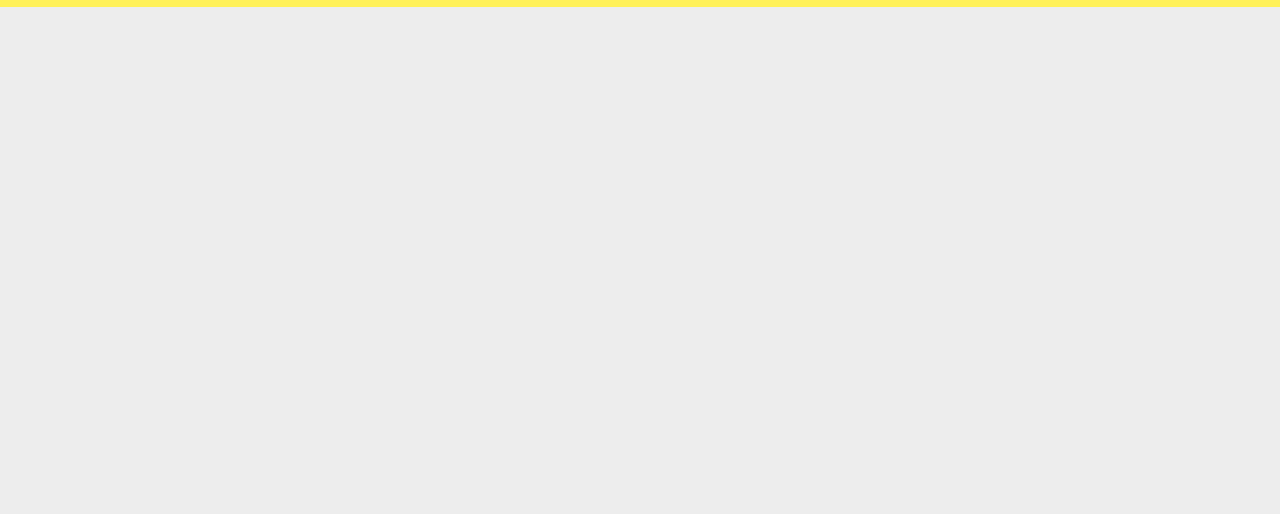
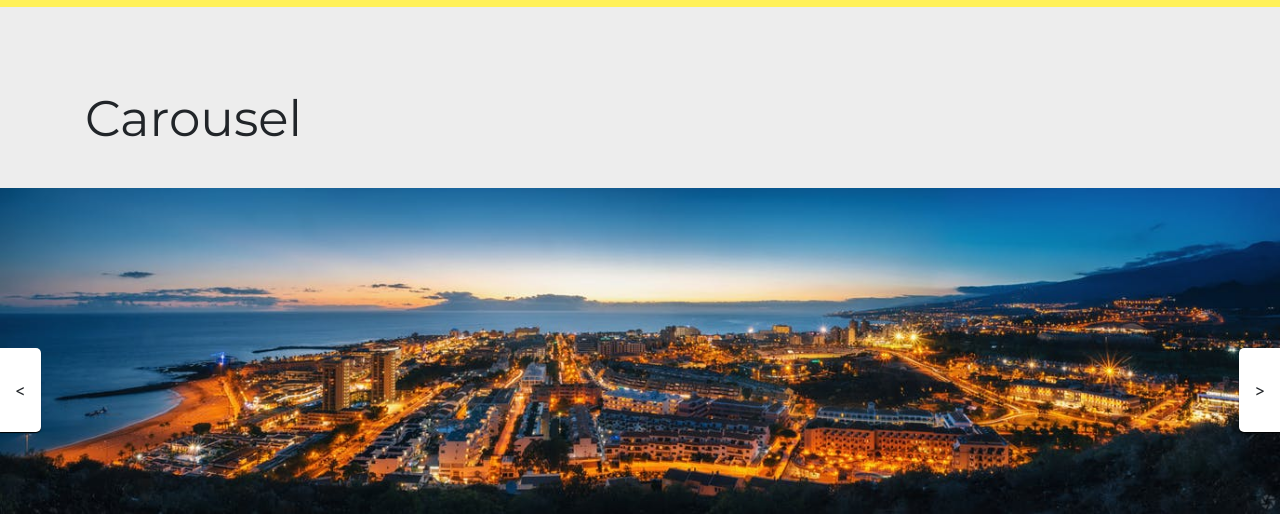
Before and after one commit to BrianXS/Truequelibre-UI, a plain HTML site: page index.html in a window 1280 px wide. Shown: the part 474-988 px from the top of the page. Before the commit the page ends 800 px from the top, so only its background shows below. Drawn offline with Linux system fonts and the light colour scheme.

Commit message:
Carousel partially done

```diff
--- a/css/truequelibre.css
+++ b/css/truequelibre.css
@@ -6,7 +6,7 @@
  *
  * 1. Utilities
  * 2. Menus
- *
+ * 3. Carousel
  */
 
 
@@ -337,3 +337,35 @@
             margin-bottom: -20px;
         }
     }
+
+/*===========================
+   3. Carousel
+============================ */
+
+    .carousel {
+        width: 100%;
+    }
+
+    .carousel > .slide {
+        display: none;
+    }
+
+    .carousel > .slide:first-child {
+        display: block;
+    }
+
+    .carousel > .navigation {
+        position: absolute;
+        cursor: pointer;
+        margin-top: -13%;
+        padding: 30px 15px;
+        background: white;
+        border-radius: 0 5px 5px 0;
+        box-shadow: 0 1px 1px 0 black;
+
+    }
+
+    .carousel > .navigation:last-child {
+        border-radius: 5px 0 0 5px;
+        right: 0;
+    }
--- a/index.html
+++ b/index.html
@@ -290,6 +290,28 @@
             </div>
         </div>
     </header>
+    <br>
+    <div class="container">
+        <div class="row">
+            <div class="col-12 spacer-md">
+                <h1 class="title">Carousel</h1>
+            </div>
+        </div>
+    </div>
+    <br>
+    <div class="carousel">
+        <div class="slide">
+            <img class="img-fluid" src="./img/slide-1.jpeg" alt="">
+        </div>
+        <div class="slide">
+            <img class="img-fluid" src="./img/slide-2.jpg" alt="">
+        </div>
+        <div class="slide">
+            <img class="img-fluid" src="./img/slide-3.png" alt="">
+        </div>
+        <a class="navigation  navigation-left" onclick="prevSlide()">&lt;</a>
+        <a class="navigation navigation-right" onclick="nextSlide()">&gt;</a>
+    </div>
 
     <script src="./js/main.js"></script>
 </body>
--- a/js/main.js
+++ b/js/main.js
@@ -1,3 +1,4 @@
+//Responsive Menu
 function toggleMainMenu() {
     var toggeableMenu = document.getElementById("hidden-menu");
     if(toggeableMenu.style.display == "")
@@ -5,3 +6,42 @@ function toggleMainMenu() {
     else
         toggeableMenu.style.display = toggeableMenu.style.display == "none" ? "block" : "none";
 }
+
+
+//Carousel
+var currentIndex = 0;
+//prevSlide();
+
+function prevSlide() {
+    var slides = document.getElementsByClassName("slide");
+    clearSlides()
+    if(currentIndex == 0){
+        slides[slides.length-1].style.display = "block";
+        currentIndex = slides.length-1;
+    } else {
+        currentIndex--;
+        slides[currentIndex].style.display = "block";
+    }
+}
+
+function nextSlide() {
+    var slides = document.getElementsByClassName("slide");
+    clearSlides()
+    if(currentIndex == (slides.length-1)){
+        slides[0].style.display = "block";
+        currentIndex = 0;
+    } else {
+        currentIndex++;
+        slides[currentIndex].style.display = "block";
+    }
+
+    console.log(currentIndex);
+}
+
+function clearSlides(){
+    var slides = document.getElementsByClassName("slide");
+
+    for(var i = 0; i<slides.length; i++){
+        slides[i].style.display = "none";
+    }
+}
```
Also changed, not shown: img/slide-1.jpeg (added), img/slide-2.jpg (added), img/slide-3.png (added).
